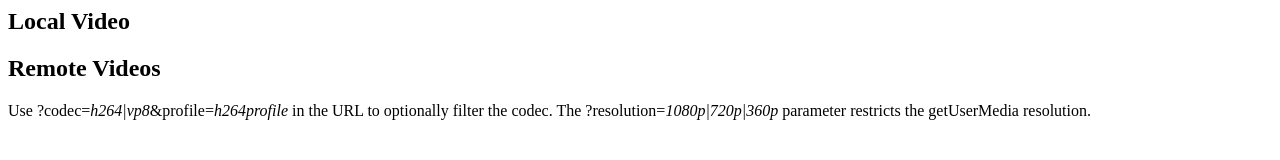
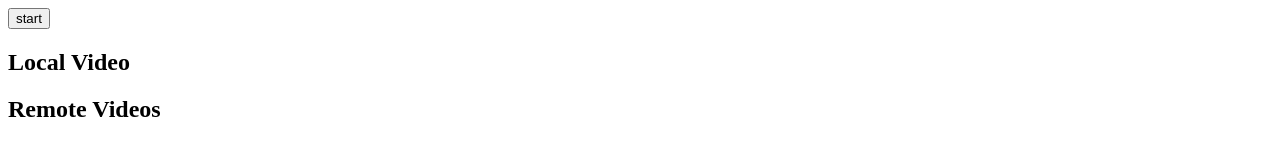
Before and after one commit to JSmith01/screenshare-simulcast, a website: page index.html in a window 1280 px wide. Drawn offline with Linux system fonts and the light colour scheme.

Commit message:
added start button to avoid problem with Chrome Canary

```diff
--- a/index.html
+++ b/index.html
@@ -16,16 +16,13 @@ video {
 </style>
 </head>
 <body>
+<button id="start">start</button>
 <div id="local">
   <h2>Local Video</h2>
 </div>
 <div id="remotes">
   <h2>Remote Videos</h2>
 </div>
-<p>
-  Use ?codec=<i>h264|vp8</i>&profile=<i>h264profile</i> in the URL to optionally filter the codec.
-  The ?resolution=<i>1080p|720p|360p</i> parameter restricts the getUserMedia resolution.
-</p>
 <script>
 
 const pc1 = new RTCPeerConnection({sdpSemantics: 'unified-plan'});
@@ -43,6 +40,11 @@ const rids = [0, 1, 2];
 
 const CODEC = 'h264';
 const CODEC_PROFILE_ID = '42e01f';
+
+let start = false;
+document.getElementById('start').onclick = () => {
+if (start) return;
+start = true;
 
 navigator.mediaDevices.getDisplayMedia({ video: true })
 .then((stream) => {
@@ -169,6 +171,8 @@ navigator.mediaDevices.getDisplayMedia({ video: true })
     }, 2000);
 })
 .catch(e => console.error(e));
+
+}
 </script>
 </body>
 </html>
```
